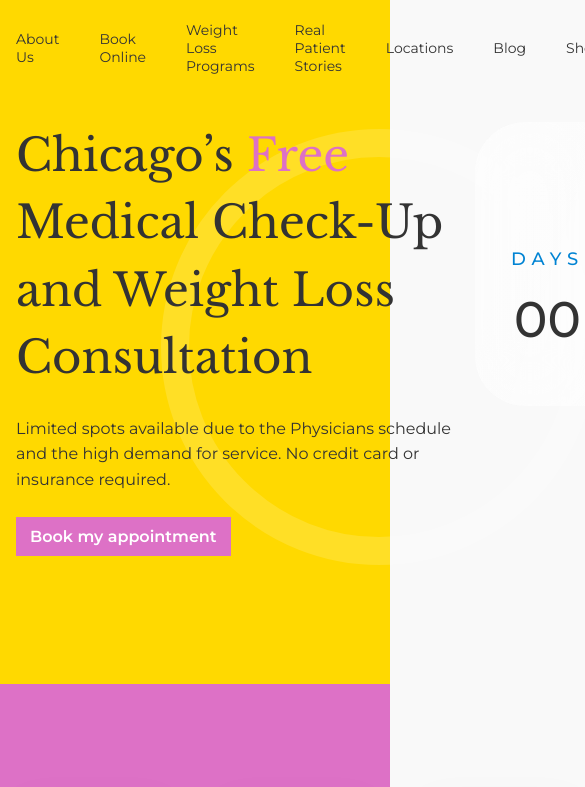
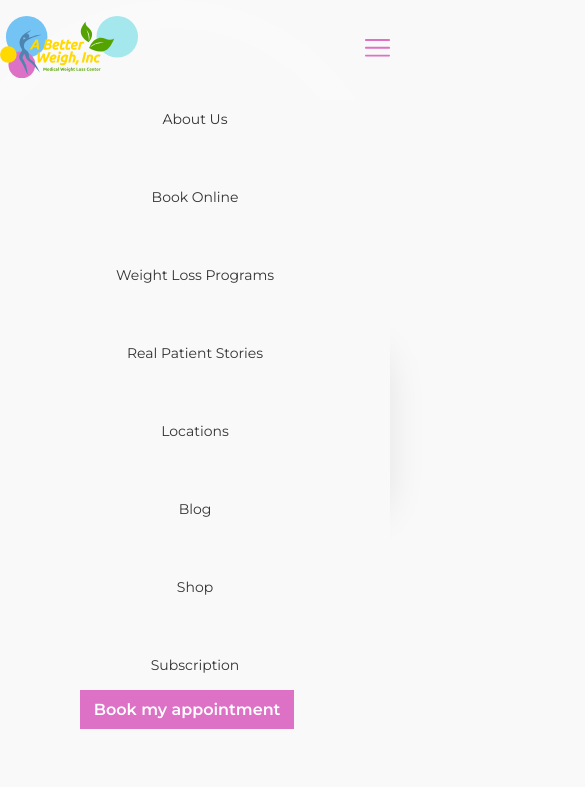
Before and after one commit to SantiCerdeira/alpha-efficiency-test, a plain HTML site: page index.html in a window 390 px wide. Shown: the top 787 px of the page, 585 px wide, since content can reach past the window. Drawn offline with nearby package versions, Linux system fonts and the light colour scheme.

Commit message:
Third commit

```diff
--- a/index.html
+++ b/index.html
@@ -20,7 +20,6 @@
     <main>
       <div class="hero">
         <div class="hero-left-circle"></div>
-        <div class="container">
         <nav>
             <svg
               xmlns="http://www.w3.org/2000/svg"
@@ -214,7 +213,15 @@
                 fill="white"
               />
             </svg>
-            <ul>
+            <div>
+                <div class="menu-toggle">
+                    <svg xmlns="http://www.w3.org/2000/svg" width="25" height="18" viewBox="0 0 25 18" fill="none" id="menu-toggle">
+                        <path d="M24.0234 7.8125H0.976562C0.437207 7.8125 0 8.24971 0 8.78906C0 9.32842 0.437207 9.76562 0.976562 9.76562H24.0234C24.5628 9.76562 25 9.32842 25 8.78906C25 8.24971 24.5628 7.8125 24.0234 7.8125Z" fill="#DD71C6"/>
+                        <path d="M24.0234 0H0.976562C0.437207 0 0 0.437207 0 0.976562C0 1.51592 0.437207 1.95312 0.976562 1.95312H24.0234C24.5628 1.95312 25 1.51592 25 0.976562C25 0.437207 24.5628 0 24.0234 0Z" fill="#DD71C6"/>
+                        <path d="M24.0234 15.625H0.976562C0.437207 15.625 0 16.0622 0 16.6016C0 17.1409 0.437207 17.5781 0.976562 17.5781H24.0234C24.5628 17.5781 25 17.1409 25 16.6016C25 16.0622 24.5628 15.625 24.0234 15.625Z" fill="#DD71C6"/>
+                      </svg>
+                </div>
+                <ul id="navigation">
                     <li><a href="index.php">About Us</a></li>
                     <li><a href="#">Book Online</a></li>
                     <li><a href="#">Weight Loss Programs</a></li>
@@ -224,19 +231,15 @@
                     <li><a href="#">Shop</a></li>
                     <li><a href="#">Subscription</a></li>
                 </ul>
+            </div>
           </nav>
+        <div class="container">
           <div class="intro">
             <div class="text">
               <h1>
                 Chicago’s <span class="pink-span">Free</span> Medical Check-Up
                 and Weight Loss Consultation
               </h1>
-              <p class="intro-text">
-                Limited spots available due to the Physicians schedule and the
-                high demand for service. No credit card or insurance required.
-              </p>
-              <a href="#" class="appointment">Book my appointment</a>
-            </div>
               <div class="counter">
                 <div class="counter-rectangle">
                   <div class="counter-container">
@@ -262,6 +265,12 @@
                   </div>
                 </div>
               </div>
+              <p class="intro-text">
+                There are limited spots due to the Physicians schedule and the high demand for service. No credit card or insurance required.
+              </p>
+              <a href="#" class="appointment">Book my appointment</a>
+            </div>
+
           </div>
         </div>
         <div class="yellow-box">
@@ -1094,5 +1103,7 @@
         </div>
       </div>
     </footer>
+
+    <script src="./index.js"></script>
   </body>
 </html>
--- a/index.js
+++ b/index.js
@@ -0,0 +1,20 @@
+const d = document;
+const menuToggle = d.querySelector('#menu-toggle');
+const navList = d.querySelector('#navigation');
+
+let isMenuOpen = false;
+
+menuToggle.addEventListener('click', () => {
+    console.log('s')
+  if (isMenuOpen) {
+    // Close the menu
+    navList.style.display = 'none';
+    menuToggle.style.fill = '#DD71C6'; // Set the color when the menu is closed
+  } else {
+    // Open the menu
+    navList.style.display = 'flex';
+    menuToggle.style.fill = '#fff'; // Set the color when the menu is open
+  }
+
+  isMenuOpen = !isMenuOpen; // Toggle the menu state
+});
--- a/styles.css
+++ b/styles.css
@@ -18,7 +18,7 @@ body {
 }
 
 .container {
-  max-width: 1200px;
+  max-width: 320px;
   margin: 0 auto;
   padding: 0 1rem;
   z-index: 5;
@@ -57,6 +57,12 @@ nav ul li a {
   transition: all 0.3s ease;
 }
 
+.menu-toggle {
+  display: none;
+  flex-direction: column;
+  cursor: pointer;
+}
+
 /* HERO SECTION */
 
 .hero {
@@ -65,9 +71,11 @@ nav ul li a {
 
 .intro {
   display: flex;
+  flex-direction: column;
   justify-content: space-between;
-  align-items: start;
-  margin-top: 7.5%;
+  align-items: center;
+  max-width: 80%;
+  margin: 0 auto;
 }
 
 .text {
@@ -76,11 +84,12 @@ nav ul li a {
   justify-content: center;
   align-items: flex-start;
   gap: 1.5rem;
+  width: 100%;
 }
 
 .yellow-box {
-  width: 36.875rem;
-  height: 47.5rem;
+  /* width: 36.875rem; */
+  /* height: 47.5rem; */
   flex-shrink: 0;
   border-radius: 3.125rem 0rem 0rem 0rem;
   background: #ffd900;
@@ -93,25 +102,27 @@ nav ul li a {
 h1 {
   color: #333;
   font-family: "Libre Baskerville", serif;
-  font-size: 2.8125rem;
+  font-size: 1.875rem;
   font-weight: 400;
-  line-height: 150%; /* 4.21875rem */
-  width: 27.3125rem;
+  line-height: 150%;
+  text-align: center;
+  width: 100%;
+  margin: 0 auto;
 }
 
 .pink-span {
   color: #dd71c6;
-  font-size: 2.8125rem;
   font-weight: 400;
   line-height: 150%;
 }
 
 .intro-text {
   color: #333;
+  font-family: "Montserrat", sans-serif;
   font-size: 1rem;
+  font-style: normal;
   font-weight: 400;
   line-height: 160%; /* 1.6rem */
-  width: 28.6875rem;
 }
 
 .appointment {
@@ -131,19 +142,22 @@ h1 {
 }
 
 .counter-rectangle {
-  display: inline-flex;
-  padding: 2.5625rem 2.25rem;
+  display: flex;
+  padding: 1.625rem 2.25rem;
   flex-direction: column;
-  align-items: flex-start;
+  justify-content: center;
+  align-items: center;
   gap: 0.625rem;
 
-  border-radius: 3.125rem;
+
+  border-radius: 1.875rem;
   background: linear-gradient(
     108deg,
     rgba(255, 255, 255, 0.51) 9.7%,
     rgba(255, 255, 255, 0.49) 88.76%
   );
-  backdrop-filter: blur(33.5px);
+  box-shadow: 0px 4px 40px 0px rgba(0, 0, 0, 0.1);
+  backdrop-filter: blur(20px);
 }
 
 .counter-container {
@@ -157,35 +171,38 @@ h1 {
 .numbers-container {
   display: flex;
   align-items: flex-start;
-  gap: 2.4375rem;
+  gap: 0.9375rem;
 }
 
 .counter-title {
   color: #0083d3;
   text-align: center;
   font-family: "Montserrat", sans-serif;
-  font-size: 1.125rem;
+  font-size: 0.5rem;
+  font-style: normal;
   font-weight: 500;
-  line-height: 177.9%; /* 2.00138rem */
-  letter-spacing: 0.36563rem;
+  line-height: 177.9%;
+  letter-spacing: 0.1625rem;
 }
 
 .counter-number {
   color: #333;
   font-family: "Montserrat", sans-serif;
   text-align: center;
-  font-size: 3.125rem;
+  font-size: 1.125rem;
+  font-style: normal;
   font-weight: 500;
-  line-height: 177.9%; /* 5.55938rem */
+  line-height: 177.9%; /* 2.00138rem */
 }
 
 .hero h4 {
   color: #333;
   text-align: center;
   font-family: "Montserrat", sans-serif;
-  font-size: 1.125rem;
+  font-size: 0.75rem;
+  font-style: normal;
   font-weight: 400;
-  line-height: 158.4%; /* 1.782rem */
+  line-height: 158.4%; /* 1.188rem */
 }
 
 .hero-left-circle {
@@ -375,7 +392,7 @@ h1 {
   height: 25.25rem;
   flex-shrink: 0;
   border-radius: 25.25rem;
-  border: 28px solid #F9F9FC;
+  border: 28px solid #f9f9fc;
   position: relative;
 }
 
@@ -387,7 +404,7 @@ h1 {
   mix-blend-mode: multiply;
   filter: blur(17.5px);
   position: absolute;
-    top: 0;
+  top: -10%;
 }
 
 .blue-small-circle {
@@ -395,11 +412,10 @@ h1 {
   height: 5.3125rem;
   flex-shrink: 0;
   stroke-width: 28px;
-stroke: #FFF;
+  stroke: #fff;
   position: absolute;
   top: -30%;
   right: -20%;
-
 }
 
 .image-circle img {
@@ -826,3 +842,69 @@ footer ul li a {
   right: -5%;
   z-index: -1;
 }
+
+/* MEDIA QUERIES */
+
+/* Max 768px */
+@media screen and (max-width: 768px) {
+  .menu-toggle {
+    display: flex;
+  }
+
+  .hero ul {
+    flex-direction: column;
+    background-color: #f9f9f9;
+    position: absolute;
+    top: 100px;
+    padding: 1rem auto;
+    left: 0;
+    right: 0;
+    z-index: 10;
+  }
+
+  li {
+    margin: 10px 0;
+  }
+}
+
+/* 320px to 479px  */
+@media screen and (min-width: 320px) and (max-width: 479px) {
+  /* .container {
+    max-width: 300px;
+  }
+  .hero .intro {
+    flex-direction: column;
+    align-items: center;
+    gap: 2rem;
+    margin: 1rem auto;
+  }
+
+  .hero .text {
+    align-items: center;
+    gap: 1rem;
+    width: none;
+  }
+
+  .hero h1 {
+    font-size: 1.875rem;
+    text-align: center;
+  }
+
+  .counter {
+    width: 80%;
+    margin: 0 auto;
+    padding: 1.625rem 2.25rem;
+    order: 1;
+  }
+
+  .intro {
+    order: 2;
+  }
+
+  .yellow-box {
+    width: 50%;
+    height: auto;
+    top: 0;
+    right: 0;
+  } */
+}
```
Lines whose indentation alone changed are shown as unchanged.
